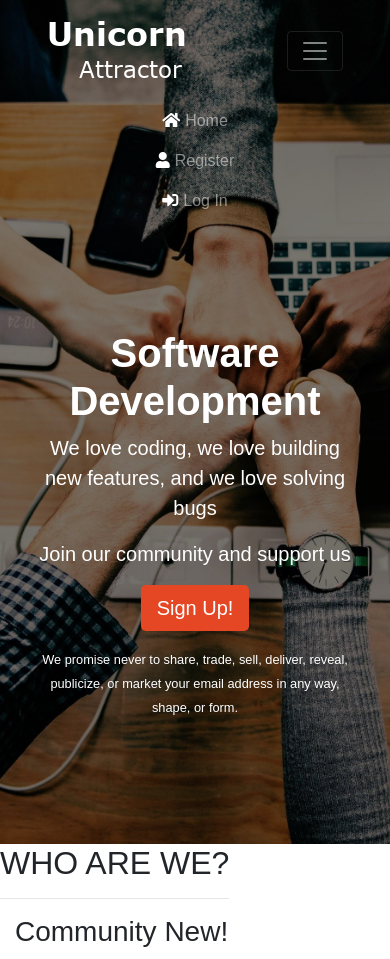
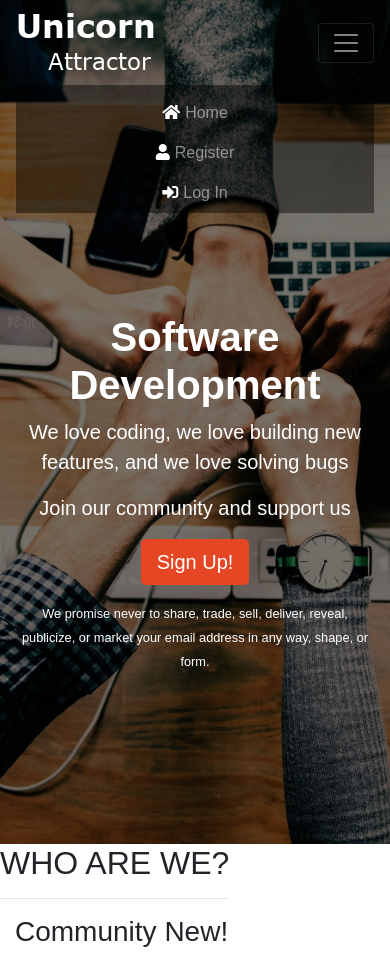
Before and after one commit to krivanpeter/the-issue-tracker, a Django app: page / in a window 390 px wide, after a click that opens the changed part. Shown: the top 959 px of the page. Run offline with Django 3.2, Linux system fonts and the light colour scheme; some libraries are stand-ins or nearby versions.

Commit message:
navbar style edited for mobile devices

```diff
--- a/accounts/templates/index.html
+++ b/accounts/templates/index.html
@@ -1,6 +1,6 @@
 {% extends 'base.html' %} {% load static from staticfiles %} {% block content %}
 <header class="jumbotron text-center white-text welcome-page-bg">
-    <div class="container">
+    <div class="navbar-container">
         <nav class="navbar navbar-expand-md navbar-default navbar-dark">
             <div class="container">
                 <a class="navbar-brand" href="{% url 'index' %}"><img src="{% static 'img/logo.png' %}" alt="Unicorn Attractor Logo"></img></a>
--- a/static/css/custom.css
+++ b/static/css/custom.css
@@ -32,13 +32,18 @@ body {
 }
 
 .btn-sign-up:hover {
-    color: white;
+    color: #BEBEBE;
     border: none;
-    background-color: #BE4E10;
+    background-color: #b7381d;
+}
+/*-----------------NAVBAR-----------------*/
+.navbar-container {
+    max-width: 100%;
 }
 
 .navbar {
     margin-bottom: 0px;
+    padding: 0;
 }
 
 .nav.navbar {
@@ -47,11 +52,17 @@ body {
 
 .navbar.navbar-default {
     background-color: transparent;
+    width: 100%;
 }
 
-.nav-item{
+.nav-item {
     color: white;
 }
+
+.navbar-collapse {
+    background-color: rgba(0, 0, 0, 0.45);
+}
+
 .fas {
     color: white;
     margin-right: 5px;
@@ -68,6 +79,12 @@ a .fab {
 
 @media(min-width: 768px) {
     .navbar.navbar-default {
-    background-color: transparent;
+        background-color: transparent;
+    }
+    .navbar-collapse {
+        background-color: transparent;
+    }
+    .navbar-container {
+        max-width: 90%;
+    }
 }
-}
```
